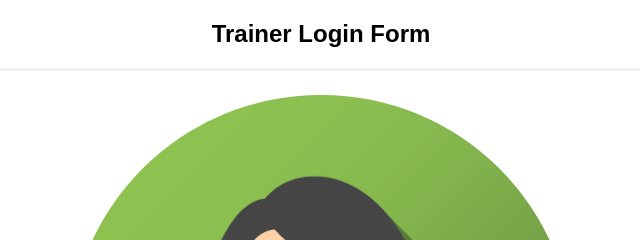
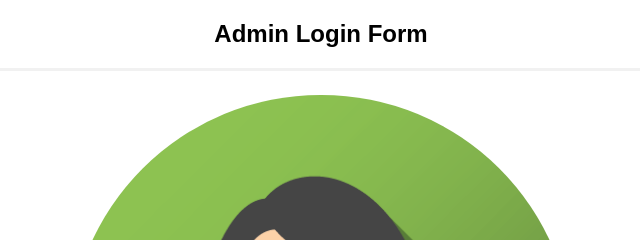
Before and after one commit to BurgerAndPizza/login-2432, a plain HTML site: page index.html in a window 1280 px wide. Shown: the top 240 px of the page, 319-959 px from the left. Drawn offline with Linux system fonts and the light colour scheme.

Commit message:
Admin login

```diff
--- a/index.html
+++ b/index.html
@@ -68,7 +68,7 @@ span.psw {
 </head>
 <body>
 
-<center><h2>Trainer Login Form</h2></center>
+<center><h2>Admin Login Form</h2></center>
 
 <form action="/action_page.php" method="post">
   <div class="imgcontainer">
```
